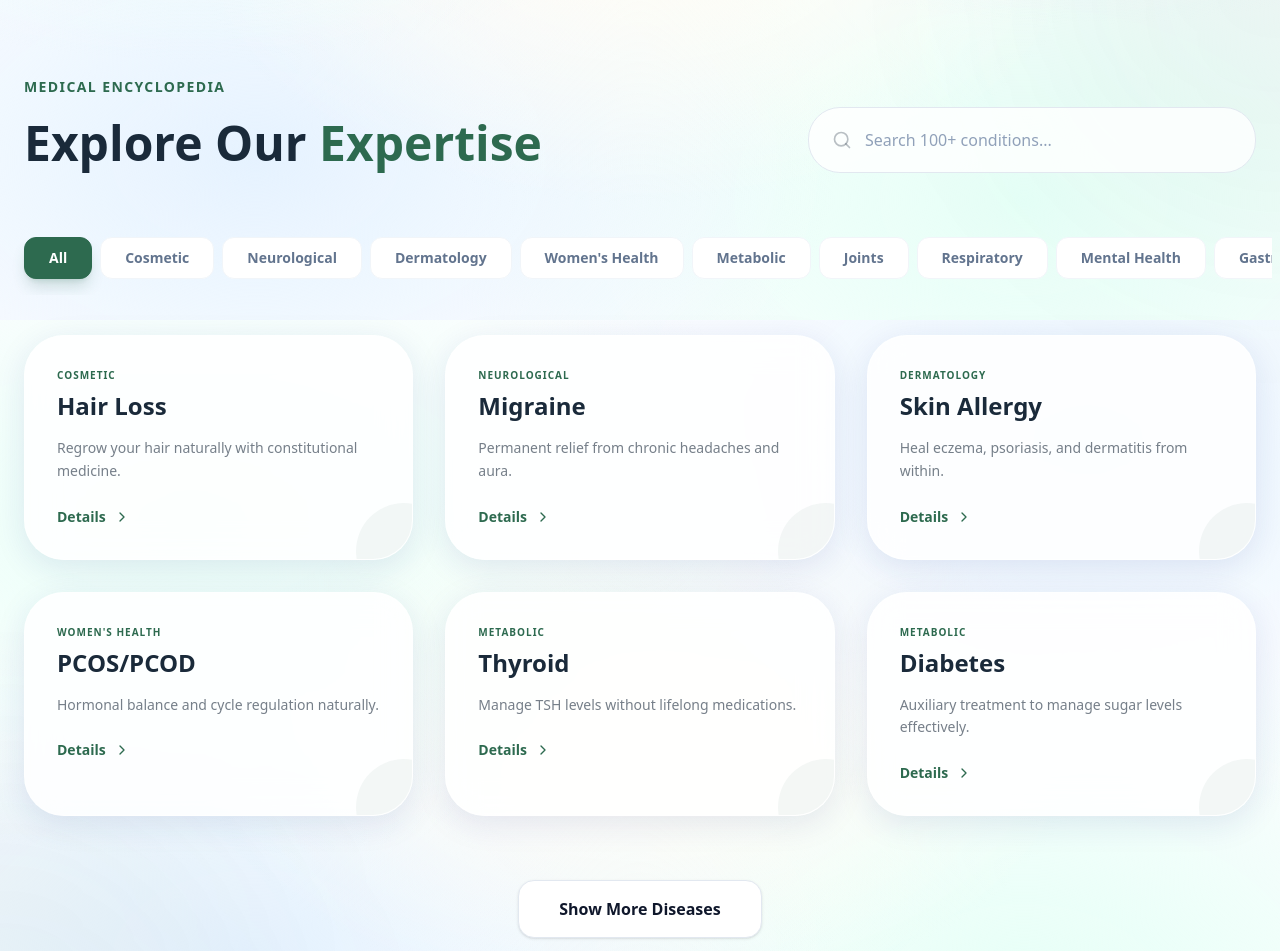
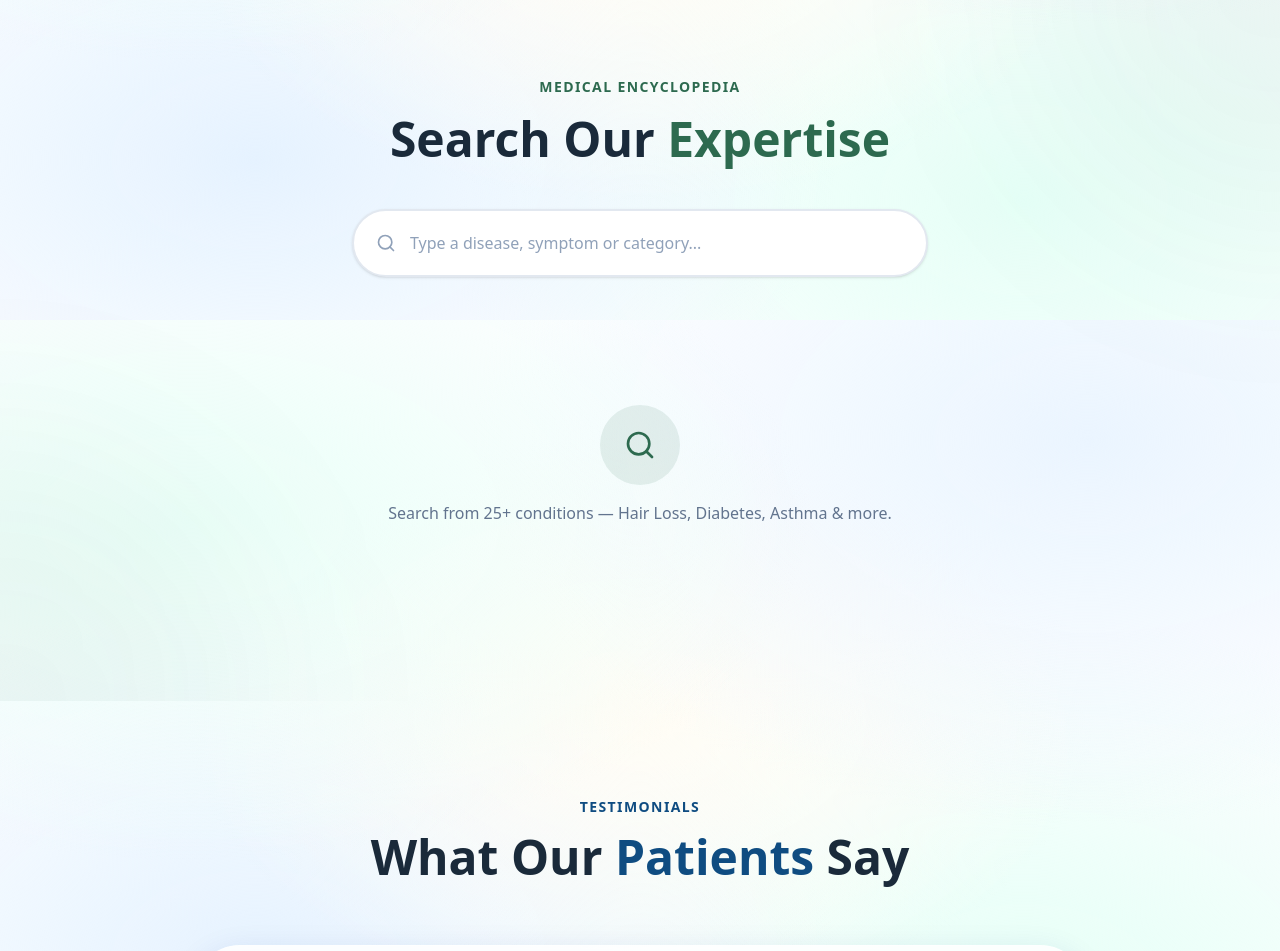
Before and after one commit to JainilSharma02/homeopathy-, a Next.js app: page / in a window 1280 px wide. Shown: the part 2880-3831 px from the top of the page. Built offline with nearby package versions, Linux system fonts and the light colour scheme.

Commit message:
feat: search-only mode - show cards only on search, remove category tabs

```diff
--- a/src/components/sections/DiseasesWeTreat.tsx
+++ b/src/components/sections/DiseasesWeTreat.tsx
@@ -234,21 +234,15 @@ const diseases = [
 
 export default function DiseasesWeTreat() {
   const [searchTerm, setSearchTerm] = useState("");
-  const [selectedCategory, setSelectedCategory] = useState("All");
   const [selectedDisease, setSelectedDisease] = useState<null | typeof diseases[0]>(null);
-  const [visibleCount, setVisibleCount] = useState(6);
 
-  const categories = ["All", ...Array.from(new Set(diseases.map(d => d.category)))];
+  const filteredDiseases = searchTerm.trim() === "" ? [] : diseases.filter(d =>
+    d.name.toLowerCase().includes(searchTerm.toLowerCase()) ||
+    d.category.toLowerCase().includes(searchTerm.toLowerCase()) ||
+    d.desc.toLowerCase().includes(searchTerm.toLowerCase())
+  );
 
-  const filteredDiseases = diseases.filter(d => {
-    const matchesSearch = d.name.toLowerCase().includes(searchTerm.toLowerCase()) ||
-                         d.category.toLowerCase().includes(searchTerm.toLowerCase());
-    const matchesCategory = selectedCategory === "All" || d.category === selectedCategory;
-    return matchesSearch && matchesCategory;
-  });
-
-  const isBrowsing = searchTerm === "" && selectedCategory === "All";
-  const displayedDiseases = isBrowsing ? filteredDiseases.slice(0, visibleCount) : filteredDiseases;
+  const isSearching = searchTerm.trim() !== "";
 
   return (
     <section className="py-24 px-4 md:px-6 relative overflow-hidden" id="diseases">
@@ -257,12 +251,12 @@ export default function DiseasesWeTreat() {
       <div className="absolute bottom-0 left-0 w-[500px] h-[500px] bg-primary-green/5 rounded-full blur-[100px] -z-10 -translate-x-1/2 translate-y-1/2" />
 
       <div className="container mx-auto">
-        <div className="flex flex-col lg:flex-row lg:items-end justify-between mb-16 gap-12 text-center lg:text-left">
-          <div className="space-y-4">
+        {/* Header + Search */}
+        <div className="text-center mb-12">
           <motion.h2
             initial={{ opacity: 0, y: 10 }}
             whileInView={{ opacity: 1, y: 0 }}
-              className="text-xs md:text-sm font-bold text-primary-green uppercase tracking-widest"
+            className="text-xs md:text-sm font-bold text-primary-green uppercase tracking-widest mb-3"
           >
             Medical Encyclopedia
           </motion.h2>
@@ -270,90 +264,76 @@ export default function DiseasesWeTreat() {
             initial={{ opacity: 0, y: 10 }}
             whileInView={{ opacity: 1, y: 0 }}
             transition={{ delay: 0.1 }}
-              className="text-3xl md:text-5xl font-display font-bold leading-tight"
+            className="text-3xl md:text-5xl font-display font-bold leading-tight mb-10"
           >
-              Explore Our <span className="text-primary-green">Expertise</span>
+            Search Our <span className="text-primary-green">Expertise</span>
           </motion.h3>
-          </div>
 
-          <div className="relative group max-w-md w-full mx-auto lg:mx-0">
-            <Search className="absolute left-6 top-1/2 -translate-y-1/2 text-foreground/30 group-focus-within:text-primary-green transition-colors w-5 h-5" />
+          {/* Search Bar */}
+          <div className="relative max-w-xl mx-auto">
+            <Search className="absolute left-6 top-1/2 -translate-y-1/2 text-slate-400 w-5 h-5" />
             <input
               type="text"
-              placeholder="Search 100+ conditions..."
+              placeholder="Type a disease, symptom or category..."
               value={searchTerm}
               onChange={(e) => setSearchTerm(e.target.value)}
-              className="w-full bg-white/80 border border-slate-200 rounded-full md:rounded-[2rem] py-4 md:py-5 pl-14 pr-8 focus:outline-none focus:ring-4 focus:ring-primary-green/10 transition-all font-medium text-slate-700 placeholder:text-slate-400"
+              className="w-full bg-white border-2 border-slate-200 focus:border-primary-green rounded-full py-4 md:py-5 pl-14 pr-5 text-slate-700 font-medium placeholder:text-slate-400 focus:outline-none transition-all shadow-sm focus:shadow-primary-green/10 focus:shadow-lg"
             />
+            {searchTerm && (
+              <button
+                onClick={() => setSearchTerm("")}
+                className="absolute right-5 top-1/2 -translate-y-1/2 text-slate-400 hover:text-slate-600"
+              >
+                <X className="w-4 h-4" />
+              </button>
+            )}
           </div>
         </div>
 
-        {/* Category Tabs */}
-        <div className="flex overflow-x-auto pb-4 mb-10 gap-2 no-scrollbar -mx-4 px-4 scroll-smooth">
-          {categories.map((cat) => (
-            <button
-              key={cat}
-              onClick={() => {
-                setSelectedCategory(cat);
-                setVisibleCount(6);
-              }}
-              className={`whitespace-nowrap px-6 py-2.5 rounded-xl font-bold transition-all duration-300 border text-sm ${
-                selectedCategory === cat
-                ? "bg-primary-green text-white border-primary-green shadow-lg shadow-primary-green/20"
-                : "bg-white text-slate-500 border-slate-100 hover:border-primary-green/30"
-              }`}
-            >
-              {cat}
-            </button>
-          ))}
+        {/* Empty state — prompt to search */}
+        {!isSearching && (
+          <div className="py-20 text-center space-y-4">
+            <div className="w-20 h-20 bg-primary-green/10 rounded-full flex items-center justify-center mx-auto">
+              <Search className="w-8 h-8 text-primary-green" />
             </div>
+            <p className="text-slate-500 text-base font-medium">Search from 25+ conditions — Hair Loss, Diabetes, Asthma &amp; more.</p>
+          </div>
+        )}
 
+        {/* Results grid */}
+        {isSearching && (
           <div className="grid grid-cols-2 md:grid-cols-2 lg:grid-cols-3 gap-3 md:gap-8">
-          {displayedDiseases.length > 0 ? (
-            displayedDiseases.map((d, i) => (
+            {filteredDiseases.length > 0 ? (
+              filteredDiseases.map((d, i) => (
                 <motion.div
                   key={d.name}
                   initial={{ opacity: 0, y: 20 }}
-              whileInView={{ opacity: 1, y: 0 }}
+                  animate={{ opacity: 1, y: 0 }}
                   transition={{ delay: i * 0.05 }}
-              viewport={{ once: true }}
                   onClick={() => setSelectedDisease(d)}
                   className="group glass p-4 md:p-8 rounded-[1.5rem] md:rounded-[2.5rem] hover:bg-primary-green/5 border-transparent hover:border-primary-green/20 transition-all duration-500 cursor-pointer overflow-hidden relative shadow-sm hover:shadow-xl"
                 >
                   <div className="relative z-10">
                     <span className="text-[8px] md:text-[10px] font-bold uppercase tracking-widest text-primary-green mb-1 md:mb-2 block">{d.category}</span>
                     <h4 className="text-base md:text-2xl font-bold mb-1 md:mb-4 group-hover:text-primary-green transition-colors leading-tight">{d.name}</h4>
-                <p className="hidden md:block text-sm text-foreground/60 leading-relaxed mb-6 line-clamp-2">
-                  {d.desc}
-                </p>
-                <div className="flex items-center space-x-1 md:space-x-2 text-[10px] md:text-sm font-bold text-primary-green group-hover:translate-x-1 md:group-hover:translate-x-2 transition-all">
-                  <span>Details</span>
+                    <p className="hidden md:block text-sm text-foreground/60 leading-relaxed mb-6 line-clamp-2">{d.desc}</p>
+                    <div className="flex items-center space-x-1 md:space-x-2 text-[10px] md:text-sm font-bold text-primary-green group-hover:translate-x-1 transition-all">
+                      <span>View Details</span>
                       <ChevronRight className="w-3 h-3 md:w-4 md:h-4" />
                     </div>
                   </div>
-
                   <div className="absolute -bottom-10 -right-10 w-24 h-24 bg-primary-green/5 rounded-full group-hover:scale-[3] transition-all duration-700" />
                 </motion.div>
               ))
             ) : (
-            <div className="col-span-full py-20 text-center space-y-4">
-              <div className="bg-slate-50 dark:bg-slate-800/50 w-20 h-20 rounded-full flex items-center justify-center mx-auto mb-6">
-                <Search className="w-8 h-8 text-slate-300" />
+              <div className="col-span-full py-16 text-center space-y-3">
+                <div className="w-16 h-16 bg-slate-100 rounded-full flex items-center justify-center mx-auto">
+                  <Search className="w-6 h-6 text-slate-300" />
                 </div>
-              <h4 className="text-xl font-bold text-slate-700 dark:text-slate-200">No conditions found</h4>
-              <p className="text-slate-500 max-w-xs mx-auto px-6">We couldn't find matches for "{searchTerm}". Try another term.</p>
+                <h4 className="text-lg font-bold text-slate-700">No results for "{searchTerm}"</h4>
+                <p className="text-slate-500 text-sm">Try a different spelling or symptom (e.g. "fever", "skin", "joint").</p>
               </div>
             )}
-        </div>
-
-        {isBrowsing && visibleCount < filteredDiseases.length && (
-          <div className="flex justify-center mt-16">
-            <button
-              onClick={() => setVisibleCount(prev => prev + 9)}
-              className="bg-white border border-slate-200 text-slate-900 px-10 py-4 rounded-2xl font-bold shadow-sm hover:shadow-md hover:bg-slate-50 transition-all active:scale-95"
-            >
-              Show More Diseases
-            </button>
           </div>
         )}
       </div>
```
Lines whose indentation alone changed are shown as unchanged.
